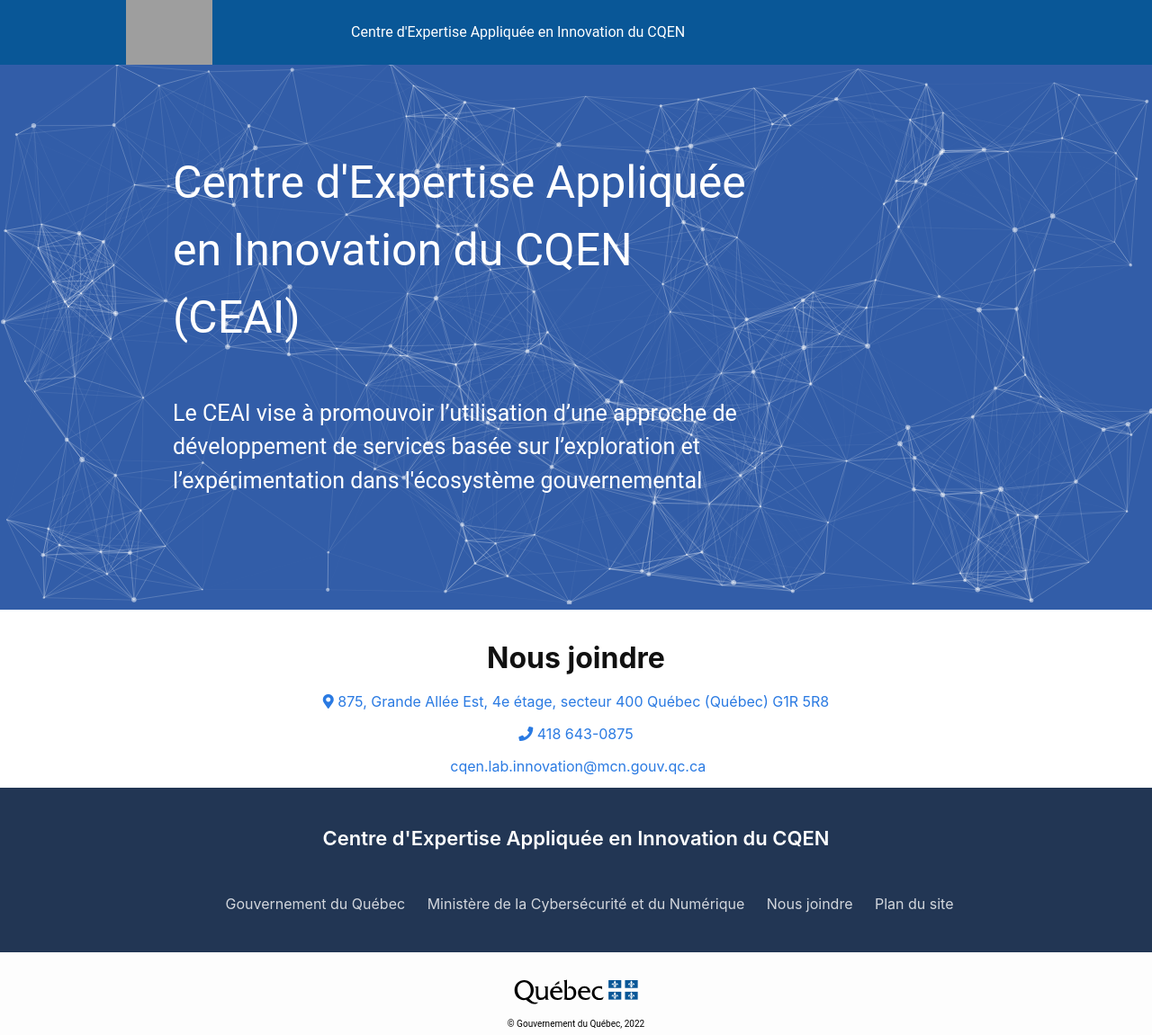
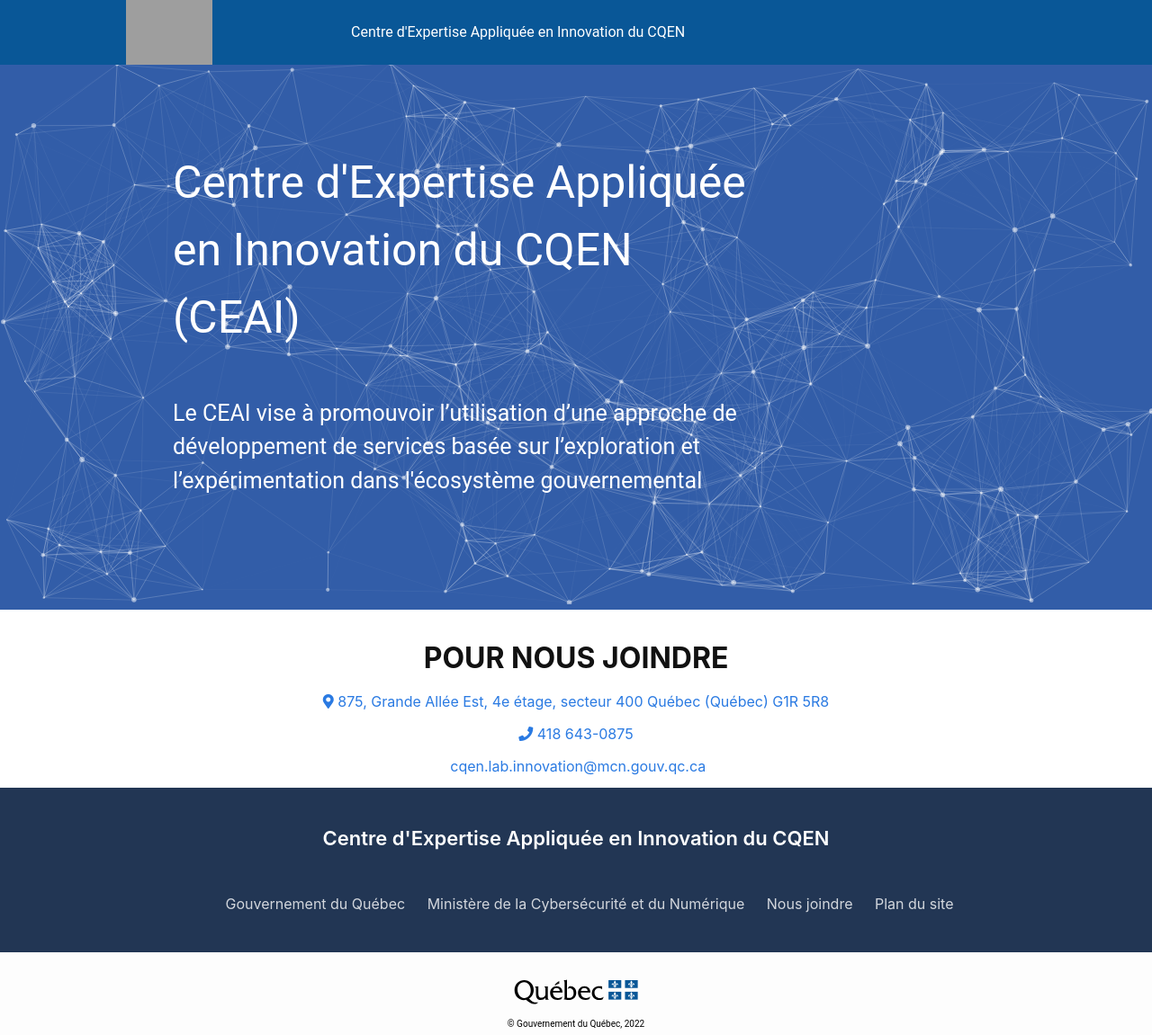
Before and after one commit to PierreJiji/CI-test, a Jekyll site: the page built from _pages/nous-joindre.markdown, in a window 1280 px wide and 1151 px high. Shown: the whole window at 90% size. Built offline with Jekyll 4.4.1, drawn with Linux system fonts in a browser that asks for light colours; grey boxes are pictures that could not be loaded.

Commit message:
Ajout-Page-a-propos
Signed-off-by: mvaba01 <basile.mvayimberi@mcn.gouv.qc.ca>

```diff
--- a/_mises en page/a-propos-de-nous.html
+++ b/_layouts/a-propos-de-nous.html
@@ -30,7 +30,7 @@
       </h3>
     </div>-->
     <div class="testt">
-      <h1 class="first-title">Nous joindre</h1>
+      <h1 class="first-title">Notre équipe</h1>
       <div class="list-1">
           <ul class="contact-list" >
             <li class="list-item"><a href="https://www.google.ca/maps/place/875+Grande+All%C3%A9e+E,+Qu%C3%A9bec,+QC+G1R+4Y8/@46.8081594,-71.2149624,17z/data=!3m1!4b1!4m5!3m4!1s0x4cb895d9c1a67c5b:0x7d61fbcde950d5c4!8m2!3d46.8081594!4d-71.2127737"><i class="tailleXL fas fa-map-marker-alt"></i> 875, Grande Allée Est, 4e étage, secteur 400 Québec (Québec) G1R 5R8</a></li>
--- a/_layouts/nous-joindre.html
+++ b/_layouts/nous-joindre.html
@@ -29,7 +29,7 @@
       </h3>
     </div>-->
     <div class="testt">
-      <h1 class="first-title">Nous joindre</h1>
+      <h1 class="first-title">POUR NOUS JOINDRE</h1>
       <div class="list-1">
           <ul class="contact-list" >
             <li class="list-item"><a href="https://www.google.ca/maps/place/875+Grande+All%C3%A9e+E,+Qu%C3%A9bec,+QC+G1R+4Y8/@46.8081594,-71.2149624,17z/data=!3m1!4b1!4m5!3m4!1s0x4cb895d9c1a67c5b:0x7d61fbcde950d5c4!8m2!3d46.8081594!4d-71.2127737"><i class="tailleXL fas fa-map-marker-alt"></i> 875, Grande Allée Est, 4e étage, secteur 400 Québec (Québec) G1R 5R8</a></li>
--- a/_pages/a-propos-de-nous.markdown
+++ b/_pages/a-propos-de-nous.markdown
@@ -1,6 +1,6 @@
 ---
-layout: plan-du-site
+layout: a-propos-de-nous
 
-permalink: /plan-du-site
+permalink: /a-propos-de-nous
 
 ---
```
